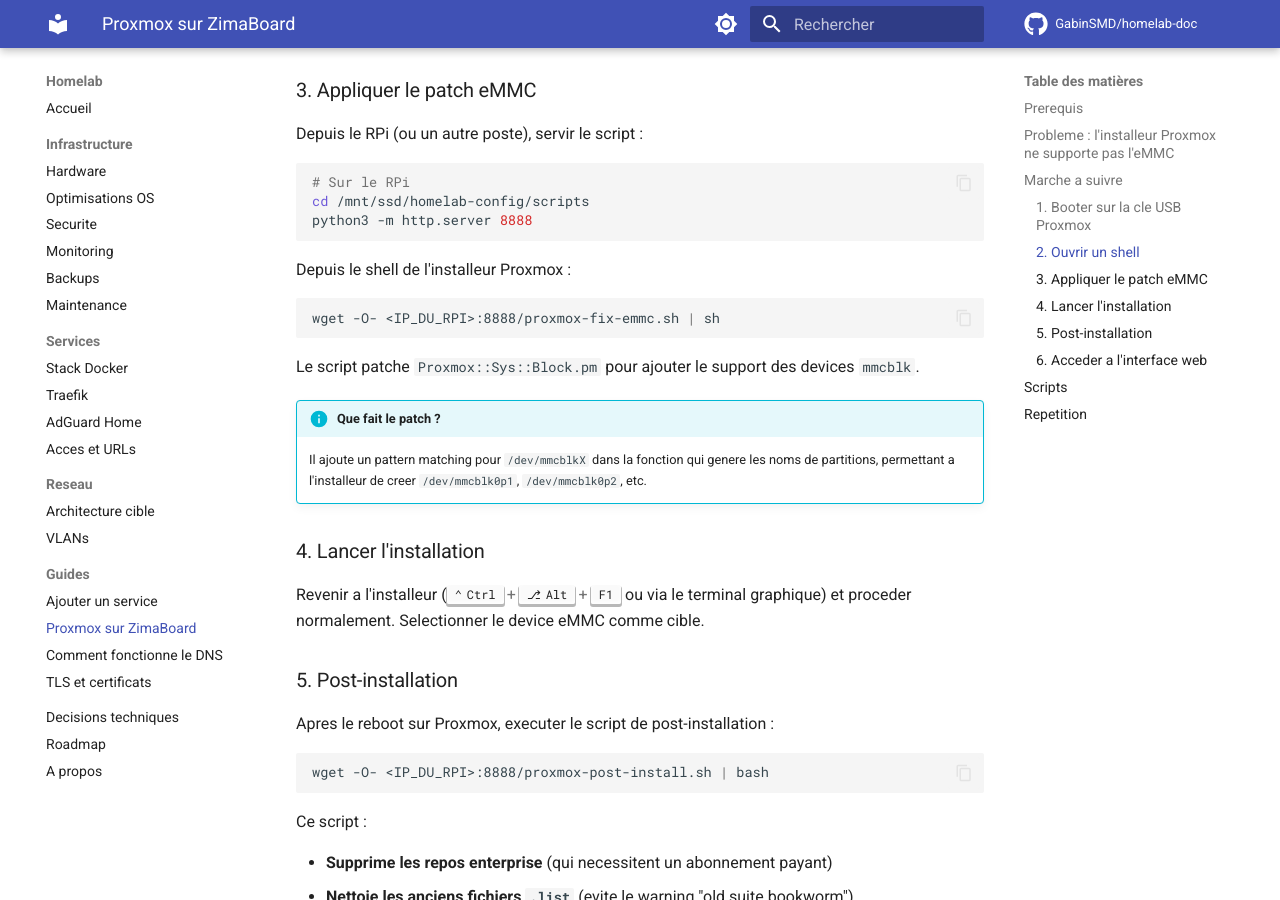
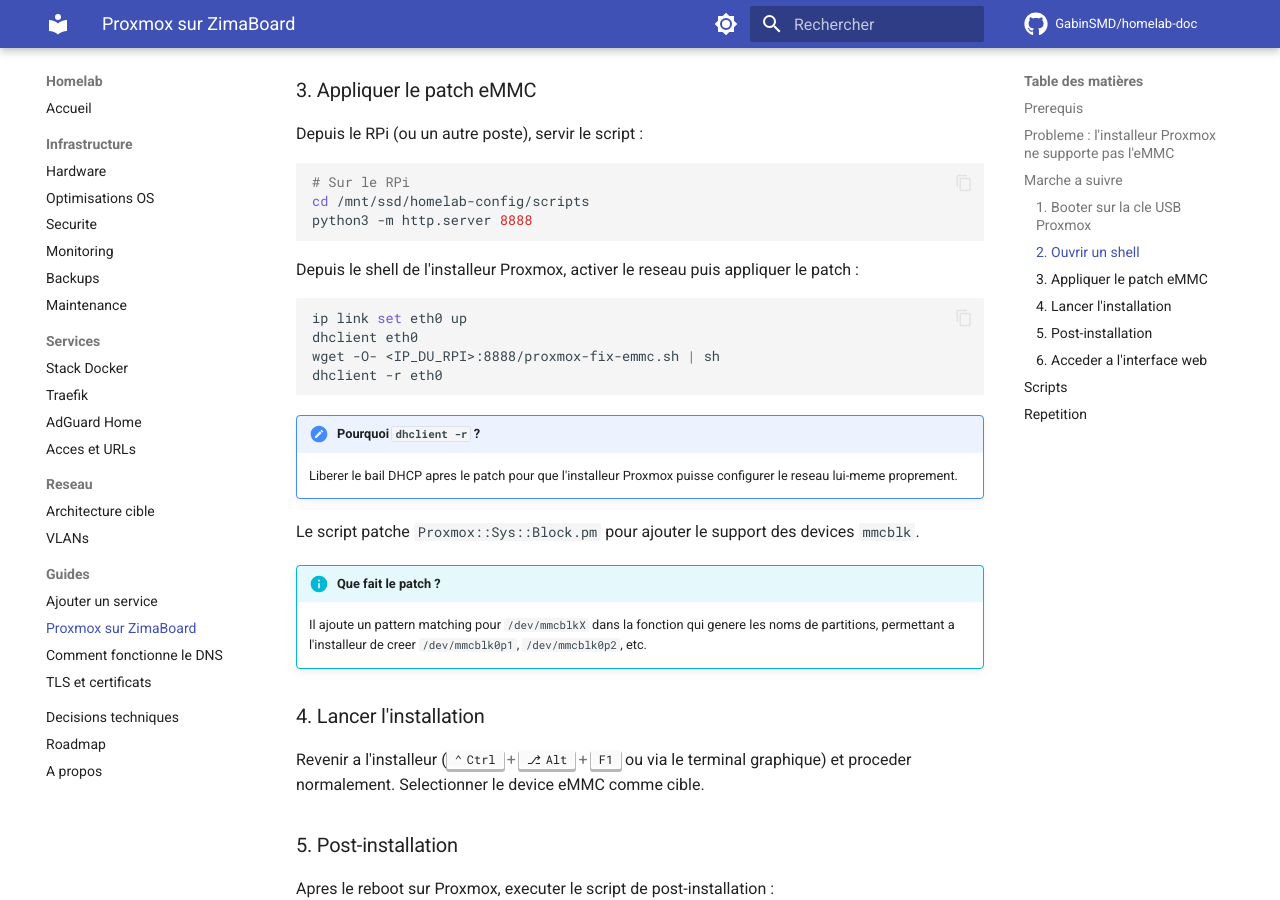
Before and after one commit to GabinSMD/homelab-doc, an MkDocs documentation site: the page built from docs/guides/proxmox-zimaboard.md, in a window 1280 px wide and 900 px high, scrolled down 780 px. Built offline with MkDocs 1.6.1 and Material for MkDocs 9.7.7, drawn with Linux system fonts in a browser that asks for light colours; comment, search, counter and statistics services are not loaded.

Commit message:
Proxmox guide: add network setup commands for installer shell
Co-Authored-By: Claude Opus 4.6 (1M context) <noreply@anthropic.com>

````diff
--- a/docs/guides/proxmox-zimaboard.md
+++ b/docs/guides/proxmox-zimaboard.md
@@ -33,11 +33,17 @@ cd /mnt/ssd/homelab-config/scripts
 python3 -m http.server 8888
 ```
 
-Depuis le shell de l'installeur Proxmox :
+Depuis le shell de l'installeur Proxmox, activer le reseau puis appliquer le patch :
 
 ```bash
+ip link set eth0 up
+dhclient eth0
 wget -O- <IP_DU_RPI>:8888/proxmox-fix-emmc.sh | sh
+dhclient -r eth0
 ```
+
+!!! note "Pourquoi `dhclient -r` ?"
+    Liberer le bail DHCP apres le patch pour que l'installeur Proxmox puisse configurer le reseau lui-meme proprement.
 
 Le script patche `Proxmox::Sys::Block.pm` pour ajouter le support des devices `mmcblk`.
 
````
